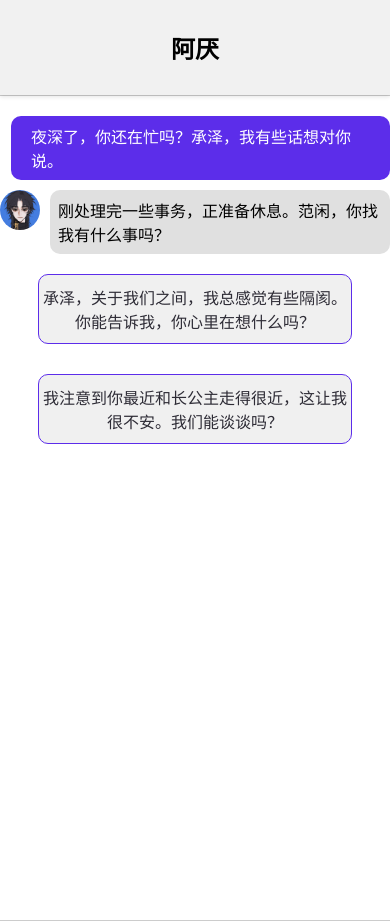
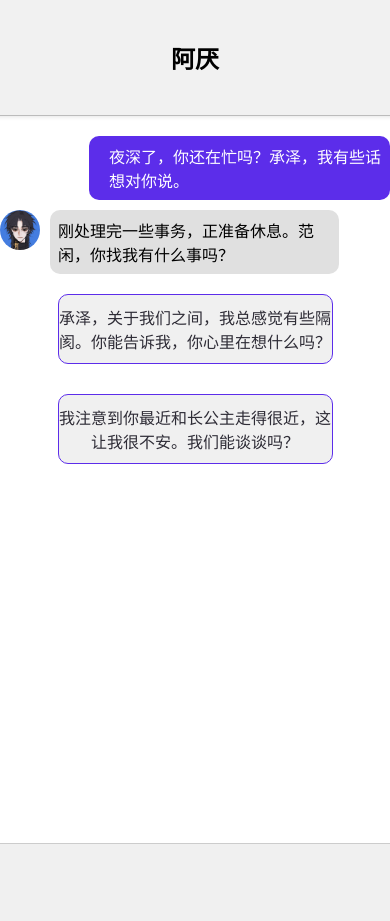
Before and after one commit to 99438/chatWithCat, a plain HTML site: page index.html in a window 390 px wide. Shown: the top 921 px of the page. After the commit the page ends 844 px from the top, so only its background shows below. Drawn offline with Linux system fonts and the light colour scheme.

Commit message:
Update styles.css

```diff
--- a/styles.css
+++ b/styles.css
@@ -1,6 +1,8 @@
 body {
     margin: 0; /* 移除外边距 */
     padding: 0; /* 移除内边距 */
+    width: 100%; /* 设置宽度为100% */
+    height: 100vh; /* 设置高度为视口高度 */
     font-family: Arial, sans-serif;
     background-color: #f0f0f0;
     display: flex;
@@ -92,19 +94,6 @@ body {
     animation: fadeIn 0.5s forwards;
 }
 
-@media screen and (max-width: 600px) {
-    #chat-header {
-        padding: 10px 0;
-        font-size: 1rem;
-    }
-    #chat-container {
-        max-width: 100%;
-    }
-    .message {
-        max-width: 90%;
-    }
-}
-
 @keyframes fadeIn {
     from { opacity: 0; transform: translateY(20px); }
     to { opacity: 1; transform: translateY(0); }
```
